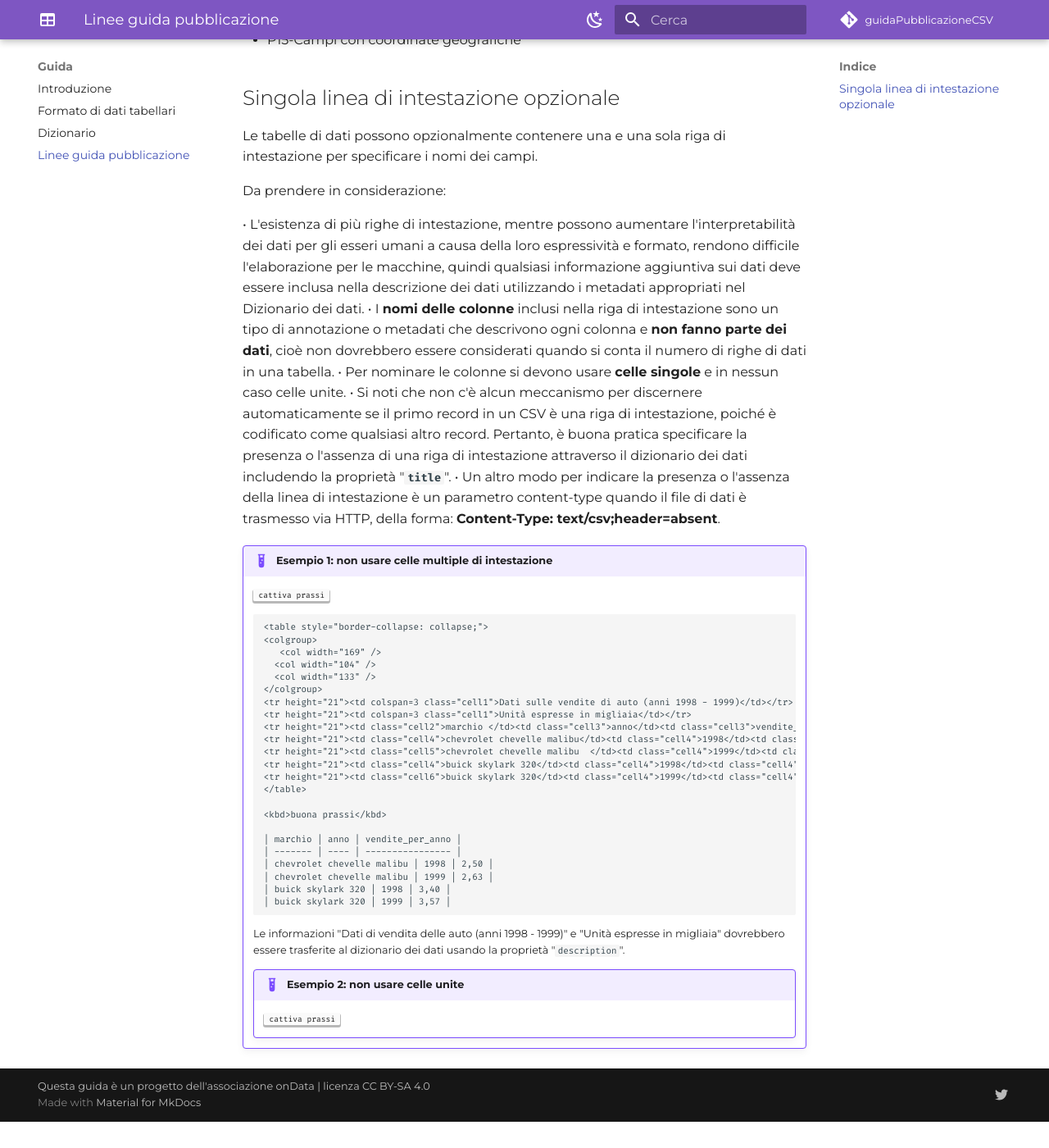
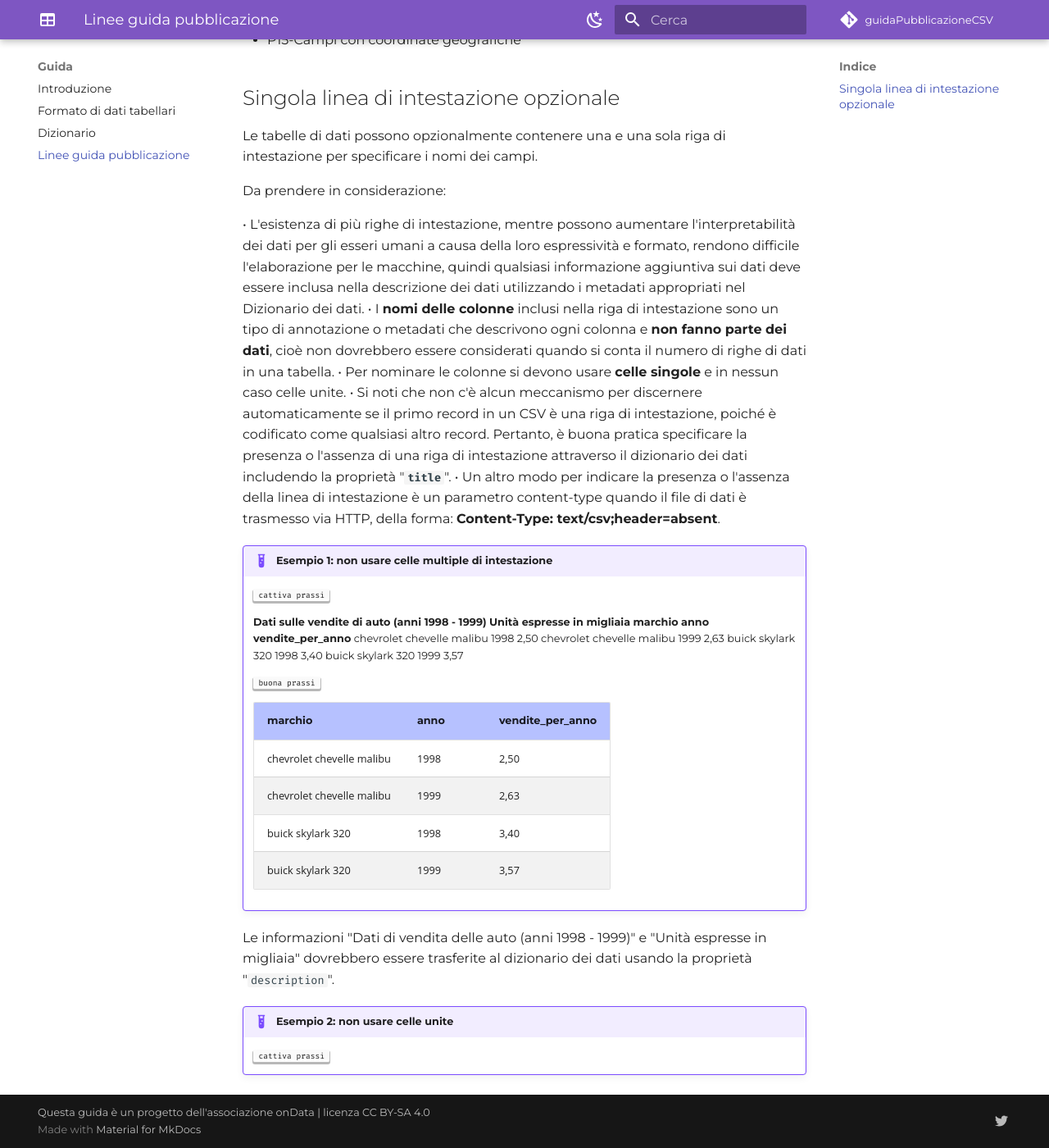
Before and after one commit to ondata/guidaPraticaPubblicazioneCSV, an MkDocs documentation site: the page built from docs/linee_guida_pubblicazione_file/README.md, in a window 1280 px wide and 1400 px high, scrolled down 821 px. Shown: the whole window at 82% size. Built offline with MkDocs 1.6.1 and Material for MkDocs 9.7.7, drawn with Linux system fonts in a browser that asks for light colours; comment, search, counter and statistics services are not loaded; before the commit the page ends 2189 px from its top, so only the background shows below that; some of the changed lines change nothing that is shown.

Commit message:
Update README.md

```diff
--- a/docs/linee_guida_pubblicazione_file/README.md
+++ b/docs/linee_guida_pubblicazione_file/README.md
@@ -34,29 +34,24 @@
 
     <kbd>cattiva prassi</kbd>
 
-    <style>
-    .cell1 { background-color: #ffffff; color: #000000; font-family: Arial; font-size: 10pt; font-style: normal; font-weight: bold; text-align: center; vertical-align: bottom;   border-left-style: solid; border-left-width: 1px; border-left-color: #666666 border-right-style: solid; border-right-width: 1px; border-right-color: #666666 border-top-style: solid; border-top-width: 1px; border-top-color: #666666 border-bottom-style: solid; border-bottom-width: 1px; border-bottom-color: #666666 }
-.cell2 { background-color: #ffffff; color: #24292f; font-family: Arial; font-size: 10pt; font-style: normal; font-weight: bold; text-align: left; vertical-align: bottom; border-left-style: solid; border-left-width: 1px; border-left-color: #666666 border-right-style: solid; border-right-width: 1px; border-right-color: #666666 border-top-style: solid; border-top-width: 1px; border-top-color: #666666 border-bottom-style: solid; border-bottom-width: 1px; border-bottom-color: #666666 }
-.cell3 { background-color: #ffffff; color: #000000; font-family: Arial; font-size: 10pt; font-style: normal; font-weight: bold; text-align: left; vertical-align: bottom; border-left-style: solid; border-left-width: 1px; border-left-color: #666666 border-right-style: solid; border-right-width: 1px; border-right-color: #666666 border-top-style: solid; border-top-width: 1px; border-top-color: #666666 border-bottom-style: solid; border-bottom-width: 1px; border-bottom-color: #666666 }
-.cell4 { background-color: #ffffff; color: #000000; font-family: Arial; font-size: 10pt; font-style: normal; font-weight: normal; text-align: left; vertical-align: bottom; border-left-style: solid; border-left-width: 1px; border-left-color: #666666 border-right-style: solid; border-right-width: 1px; border-right-color: #666666 border-top-style: solid; border-top-width: 1px; border-top-color: #666666 border-bottom-style: solid; border-bottom-width: 1px; border-bottom-color: #666666 }
-.cell5 { background-color: #ffffff; color: #24292f; font-family: Arial; font-size: 10pt; font-style: normal; font-weight: normal; text-align: left; vertical-align: bottom; border-left-style: solid; border-left-width: 1px; border-left-color: #666666 border-right-style: solid; border-right-width: 1px; border-right-color: #666666 border-top-style: solid; border-top-width: 1px; border-top-color: #666666 border-bottom-style: solid; border-bottom-width: 1px; border-bottom-color: #666666 }
-.cell6 { background-color: #ffffff; color: #24292f; font-family: ui-monospace, SFMono-Regular, "SF Mono", Menlo, Consolas, "Liberation Mono", monospace; font-size: 10pt; font-style: normal; font-weight: normal; text-align: left; vertical-align: bottom; border-left-style: solid; border-left-width: 1px; border-left-color: #666666 border-right-style: solid; border-right-width: 1px; border-right-color: #666666 border-top-style: solid; border-top-width: 1px; border-top-color: #666666 border-bottom-style: solid; border-bottom-width: 1px; border-bottom-color: #666666 }
-    </style>
+    <td colspan="3" >**Dati sulle vendite di auto (anni 1998 - 1999)**  </td>
+    <td colspan="3" >**Unità espresse in migliaia**  </td>
+    <td>**marchio** </td>
+    <td>**anno** </td>
+    <td>**vendite_per_anno** </td>
+    <td>chevrolet chevelle malibu </td>
+    <td>1998 </td>
+    <td>2,50 </td>
+    <td>chevrolet chevelle malibu </td>
+    <td>1999 </td>
+    <td>2,63 </td>
+    <td>buick skylark 320 </td>
+    <td>1998 </td>
+    <td>3,40 </td>
+    <td>buick skylark 320 </td>
+    <td>1999 </td>
+    <td>3,57 </td>
 
-    <table style="border-collapse: collapse;">
-    <colgroup>
-       <col width="169" />
-      <col width="104" />
-      <col width="133" />
-    </colgroup>
-    <tr height="21"><td colspan=3 class="cell1">Dati sulle vendite di auto (anni 1998 - 1999)</td></tr>
-    <tr height="21"><td colspan=3 class="cell1">Unità espresse in migliaia</td></tr>
-    <tr height="21"><td class="cell2">marchio </td><td class="cell3">anno</td><td class="cell3">vendite_per_anno</td></tr>
-    <tr height="21"><td class="cell4">chevrolet chevelle malibu</td><td class="cell4">1998</td><td class="cell4">2,50</td></tr>
-    <tr height="21"><td class="cell5">chevrolet chevelle malibu  </td><td class="cell4">1999</td><td class="cell4">2,63</td></tr>
-    <tr height="21"><td class="cell4">buick skylark 320</td><td class="cell4">1998</td><td class="cell4">3,40</td></tr>
-    <tr height="21"><td class="cell6">buick skylark 320</td><td class="cell4">1999</td><td class="cell4">3,57</td></tr>
-    </table>
 
     <kbd>buona prassi</kbd>
 
```
